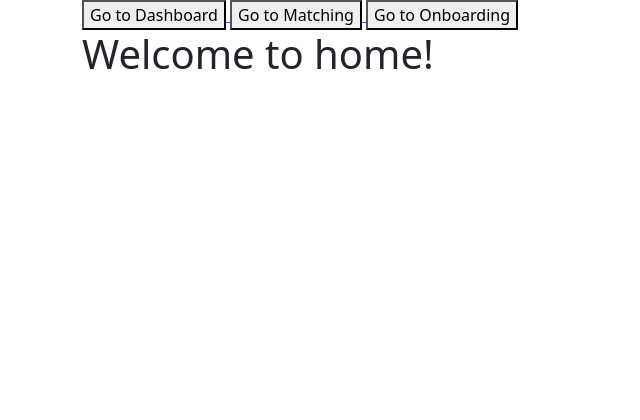
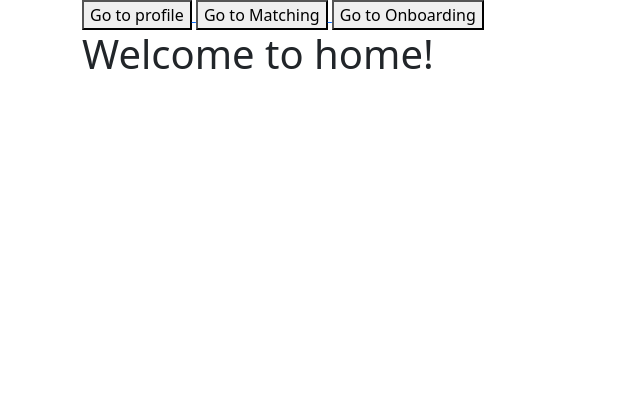
Before and after one commit to kkarshieva/stack-the-future-mitosis, a Flask app: page / in a window 1280 px wide. Shown: the top 420 px of the page, without its empty margins (0-640 px from the left). Run offline with Flask 3, Linux system fonts and the light colour scheme; parts of the project's set-up code (start-up, migrations or seed data) failed here and were passed over.

Commit message:
renamed dashboard to profile

```diff
--- a/app.py
+++ b/app.py
@@ -154,8 +154,8 @@ def get_compound_image():
         return "Invalid SMILES", 400
 
 
-@app.route("/dashboard", methods=["GET"])
-def dashboard():
+@app.route("/profile", methods=["GET"])
+def profile():
     guard = require_login()
     if guard:
         return guard
@@ -178,14 +178,14 @@ def dashboard():
             )
 
             return render_template(
-                "dashboard.html",
+                "profile.html",
                 prefs=prefResponse.data,
                 matches=matchResponse.data
             )
         except Exception as e:
             print(e)
-            return render_template("dashboard.html")
-    return render_template("dashboard.html")
+            return render_template("profile.html")
+    return render_template("profile.html")
 
 
 # auth routes
--- a/templates/base.html
+++ b/templates/base.html
@@ -37,8 +37,8 @@
     <div class="w-100 h-100 overflow-auto d-flex flex-column justify-content-between">
       <div class="container">
 
-        <a href="{{ url_for('dashboard') }}">
-          <button>Go to Dashboard</button>
+        <a href="{{ url_for('profile') }}">
+          <button>Go to profile</button>
         </a>
         <a href="{{ url_for('matching') }}">
           <button>Go to Matching</button>
```
Also changed, not shown: templates/profile.html (renamed from templates/dashboard.html).
